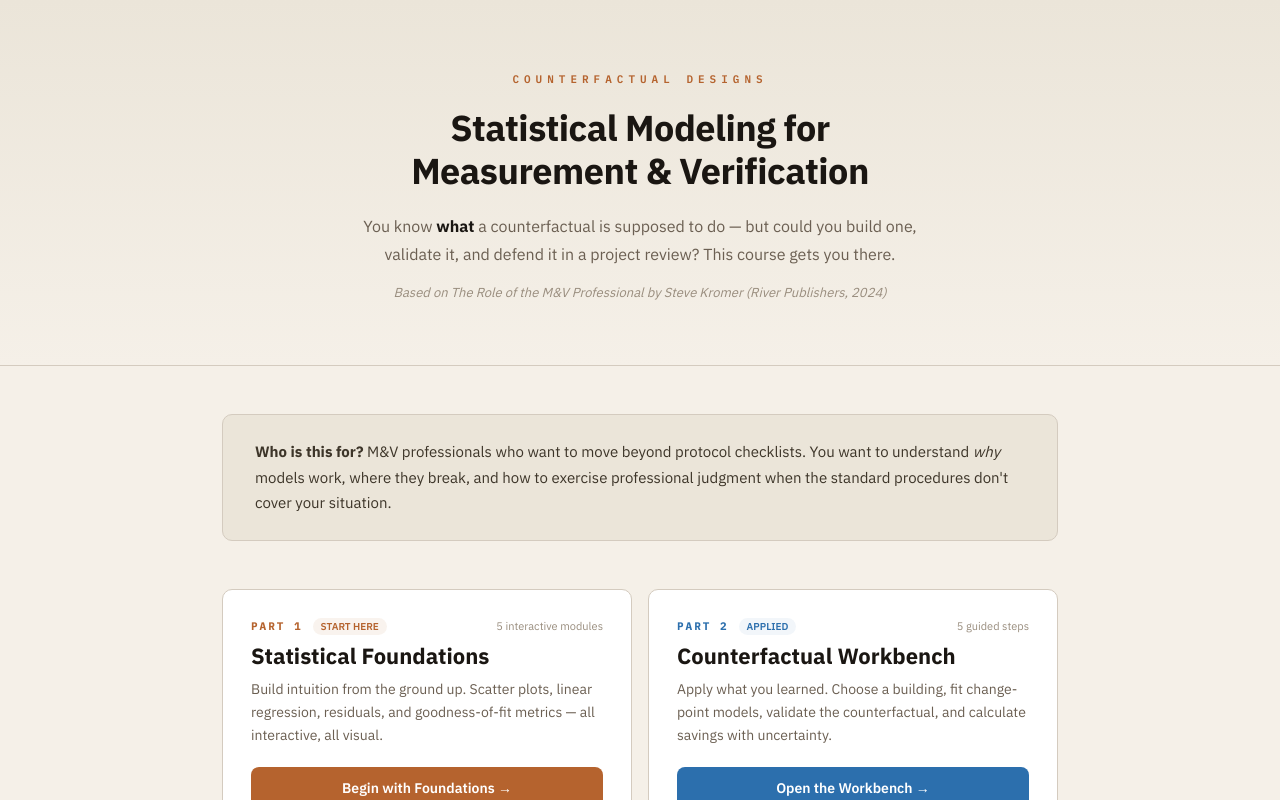
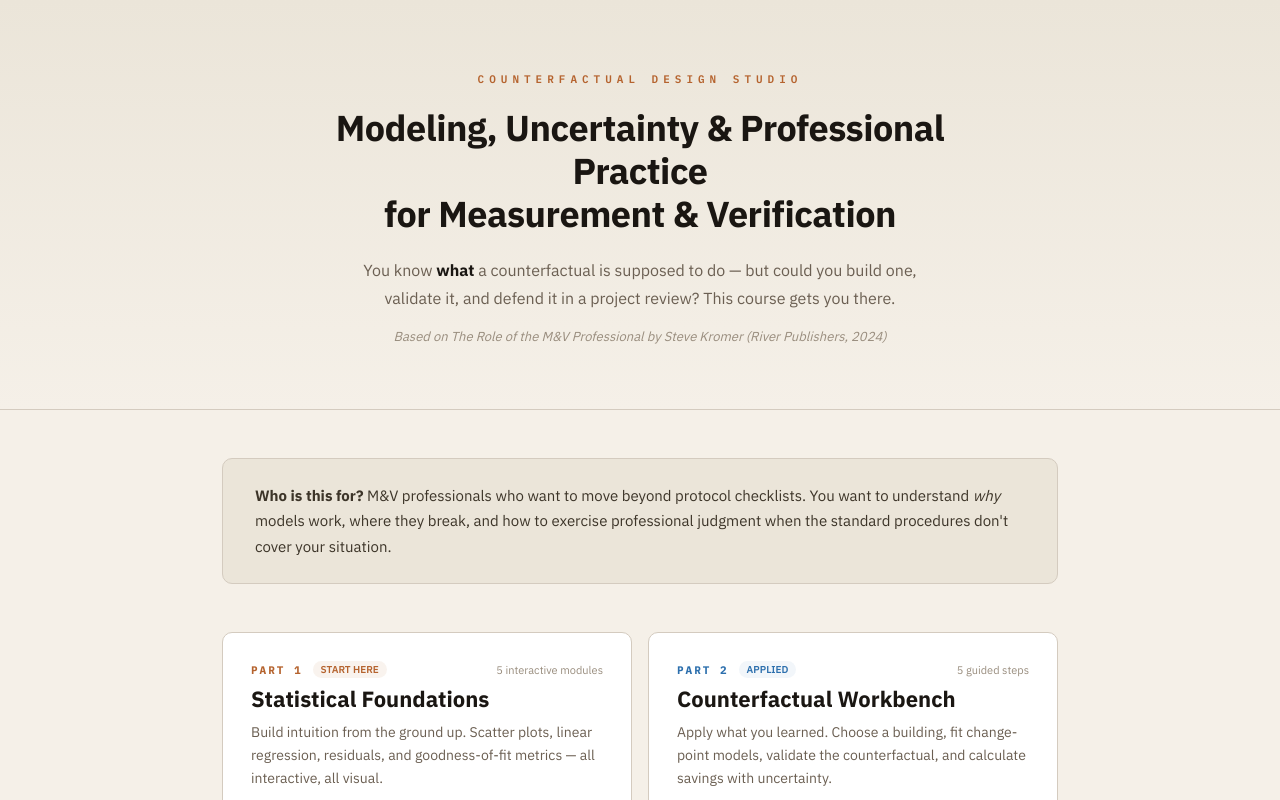
Before and after one commit to jskromer/CFdesigns, a React (Vite) app: page / in a window 1280 px wide. Shown: the top 800 px of the page. Built offline with nearby package versions, Linux system fonts and the light colour scheme.

Commit message:
Rename to Counterfactual Design Studio
Updated page title, hero branding, nav buttons, and ecosystem map label.
Subtitle broadened to: Modeling, Uncertainty & Professional Practice for M&V.

Co-Authored-By: Claude Opus 4.6 (1M context) <noreply@anthropic.com>

```diff
--- a/index.html
+++ b/index.html
@@ -3,7 +3,7 @@
   <head>
     <meta charset="UTF-8" />
     <meta name="viewport" content="width=device-width, initial-scale=1.0" />
-    <title>Counterfactual Design for M&V</title>
+    <title>Counterfactual Design Studio</title>
     <style>
       html, body, div, p, h1, h2, h3, h4, span, a, button, table, tr, td, th, nav, ul, li { margin: 0; padding: 0; }
       *, *::before, *::after { box-sizing: border-box; }
--- a/src/App.jsx
+++ b/src/App.jsx
@@ -79,7 +79,7 @@ function ToolWrapper({ children, onHome, onSwitch, switchLabel, current }) {
       <link href="https://fonts.googleapis.com/css2?family=IBM+Plex+Mono:wght@300;400;500;600;700&family=IBM+Plex+Sans:wght@300;400;500;600;700&display=swap" rel="stylesheet" />
       <div style={{ display: "flex", alignItems: "center", justifyContent: "space-between", padding: "10px 24px", borderBottom: `1px solid ${C.border}`, background: C.surface, fontFamily: "'IBM Plex Sans', sans-serif" }}>
         <div style={{ display: "flex", alignItems: "center", gap: 12 }}>
-          <button onClick={onHome} style={{ background: "none", border: "none", cursor: "pointer", color: C.teal, fontSize: 13, fontWeight: 600, fontFamily: "'IBM Plex Sans'", padding: 0 }}>← CF Designs</button>
+          <button onClick={onHome} style={{ background: "none", border: "none", cursor: "pointer", color: C.teal, fontSize: 13, fontWeight: 600, fontFamily: "'IBM Plex Sans'", padding: 0 }}>← Design Studio</button>
           <span style={{ color: C.border }}>|</span>
           <span style={{ fontSize: 12, color: C.textDim }}>
             {current === "fundamentals" ? "Part 1: Statistical Foundations" : "Part 2: Counterfactual Workbench"}
@@ -104,10 +104,10 @@ function Landing({ onNavigate }) {
       <div style={{ borderBottom: `1px solid ${C.border}`, padding: "72px 32px 64px", background: `linear-gradient(180deg, ${C.surface} 0%, ${C.bg} 100%)` }}>
         <div style={{ maxWidth: 700, margin: "0 auto", textAlign: "center" }}>
           <div style={{ fontSize: 11, letterSpacing: 5, color: C.teal, fontWeight: 600, textTransform: "uppercase", marginBottom: 20, fontFamily: "'IBM Plex Mono', monospace" }}>
-            Counterfactual Designs
+            Counterfactual Design Studio
           </div>
           <h1 style={{ fontSize: 36, fontWeight: 700, color: C.white, margin: "0 0 20px", letterSpacing: -0.5, lineHeight: 1.2 }}>
-            Statistical Modeling for<br />Measurement & Verification
+            Modeling, Uncertainty & Professional Practice<br />for Measurement & Verification
           </h1>
           <p style={{ fontSize: 16, color: C.textSoft, lineHeight: 1.75, maxWidth: 560, margin: "0 auto 16px" }}>
             You know <strong style={{ color: C.white }}>what</strong> a counterfactual is supposed to do — but could you build one, validate it, and defend it in a project review? This course gets you there.
--- a/src/EcosystemMap.jsx
+++ b/src/EcosystemMap.jsx
@@ -9,7 +9,7 @@ const C = {
 };
 
 const SITES = [
-  { id: "cf", label: "Counterfactual\nDesigns", sub: "The Course", url: "https://cfdesigns.vercel.app", color: C.copper, x: 400, y: 120, r: 52 },
+  { id: "cf", label: "Design\nStudio", sub: "The Course", url: "https://cfdesigns.vercel.app", color: C.copper, x: 400, y: 120, r: 52 },
   { id: "bay", label: "Bayesian\nM&V Module", sub: "Part 3", url: "https://bayesian-mv.vercel.app", color: C.violet, x: 160, y: 240, r: 44 },
   { id: "mv", label: "IPMVP\nReference", sub: "Translation Guide", url: "https://mv-course.vercel.app", color: C.amber, x: 640, y: 240, r: 44 },
   { id: "map", label: "Learning\nPath", sub: "Progress Tracker", url: "https://mv-classmap.vercel.app", color: C.green, x: 220, y: 400, r: 40 },
@@ -63,7 +63,7 @@ export default function EcosystemMap({ onBack }) {
       <div style={{ maxWidth: 900, margin: "0 auto", padding: "24px 32px 0" }}>
         <div style={{ display: "flex", alignItems: "center", justifyContent: "space-between", marginBottom: 8 }}>
           <button onClick={onBack} style={{ background: "none", border: "none", color: C.copper, fontSize: 14, cursor: "pointer", fontFamily: "'IBM Plex Sans', sans-serif", fontWeight: 600, padding: 0 }}>
-            &larr; Counterfactual Designs
+            &larr; Design Studio
           </button>
           <div style={{ fontSize: 11, color: C.textDim, letterSpacing: 2, textTransform: "uppercase" }}>
             Ecosystem Map
```
